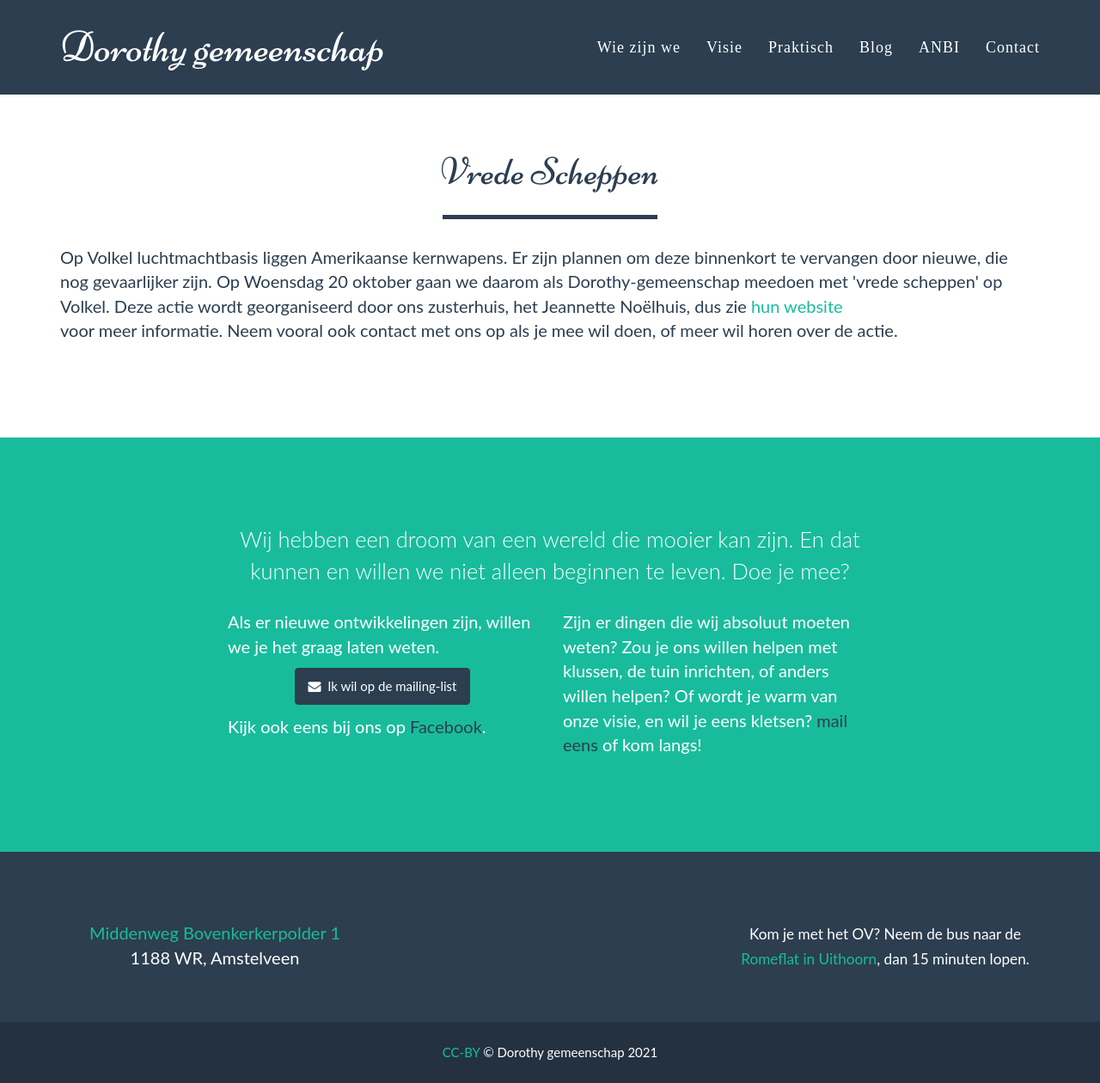
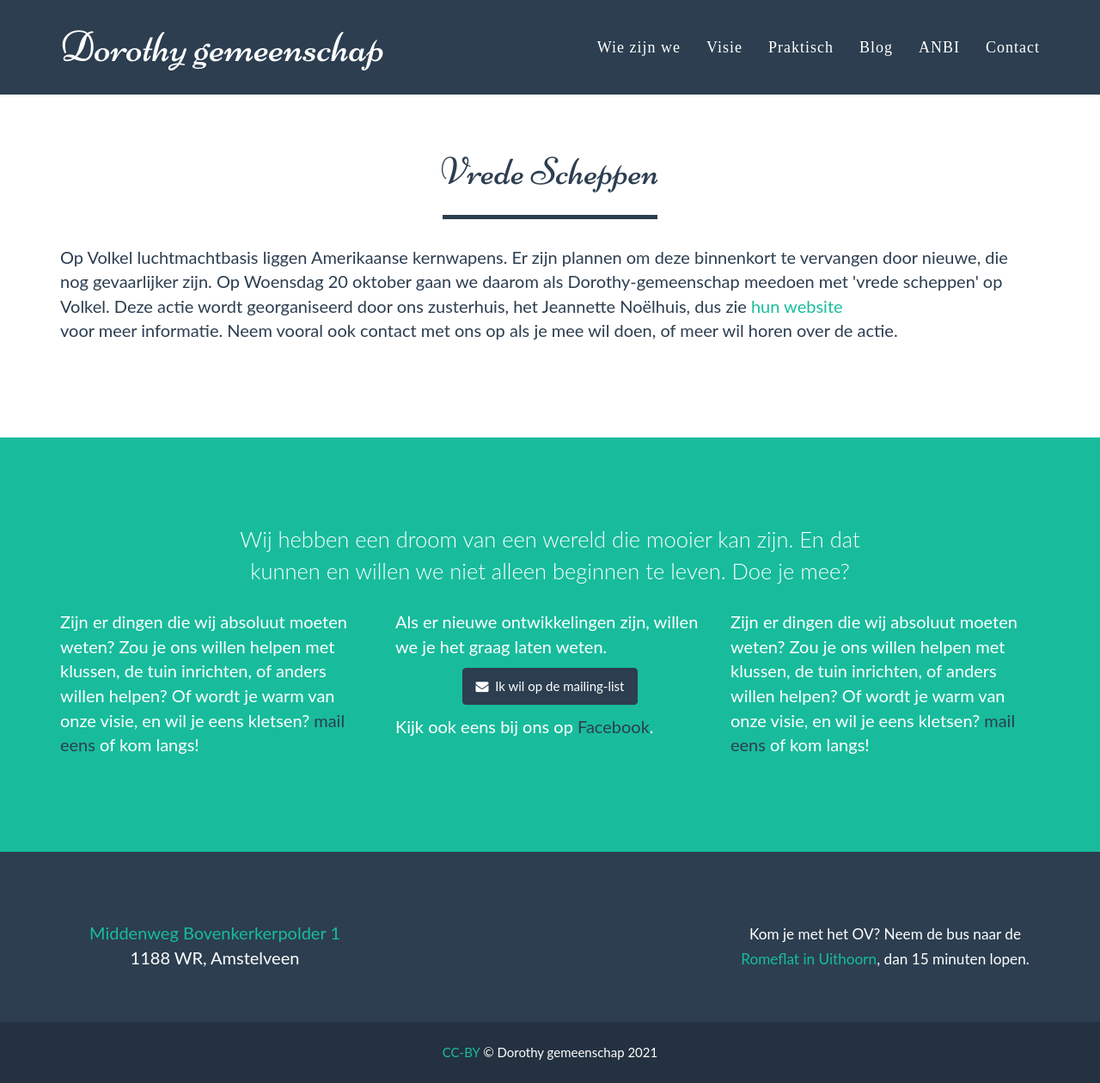
Before and after one commit to dorothygemeenschap/dorothygemeenschap.github.io, a Jekyll site: the page built from vrede-scheppen.html, in a window 1280 px wide and 1260 px high. Shown: the whole window at 86% size. Built offline with Jekyll 4.4.1, drawn with Linux system fonts in a browser that asks for light colours; some web fonts are replaced.

Commit message:
Update join.html

```diff
--- a/_includes/join.html
+++ b/_includes/join.html
@@ -19,7 +19,16 @@
             </div>
 
             <div class="row">
-              <div class="col-md-4 col-md-offset-2">
+              <div class="col-md-4">
+                <p>
+                  Zijn er dingen die wij absoluut moeten weten? Zou je ons willen helpen
+                  met klussen, de tuin inrichten, of anders willen helpen?
+                  Of wordt je warm van onze visie, en wil je eens kletsen?
+                  <a href="mailto:contact@dorothygemeenschap.nl">mail eens</a> of kom langs!
+                </p>
+              </div>
+
+              <div class="col-md-4">
                 <p>
                   Als er nieuwe ontwikkelingen zijn, willen we je het graag laten weten.
                 </p>
```
